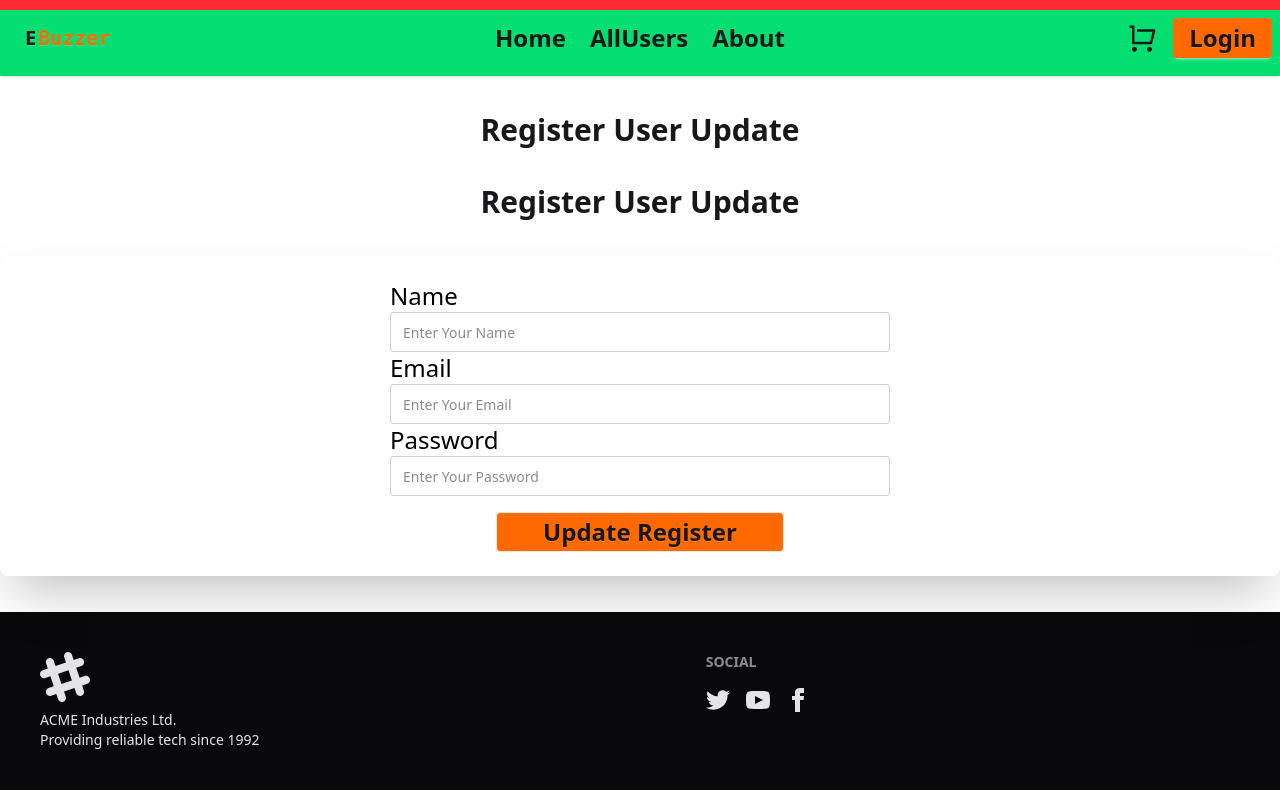
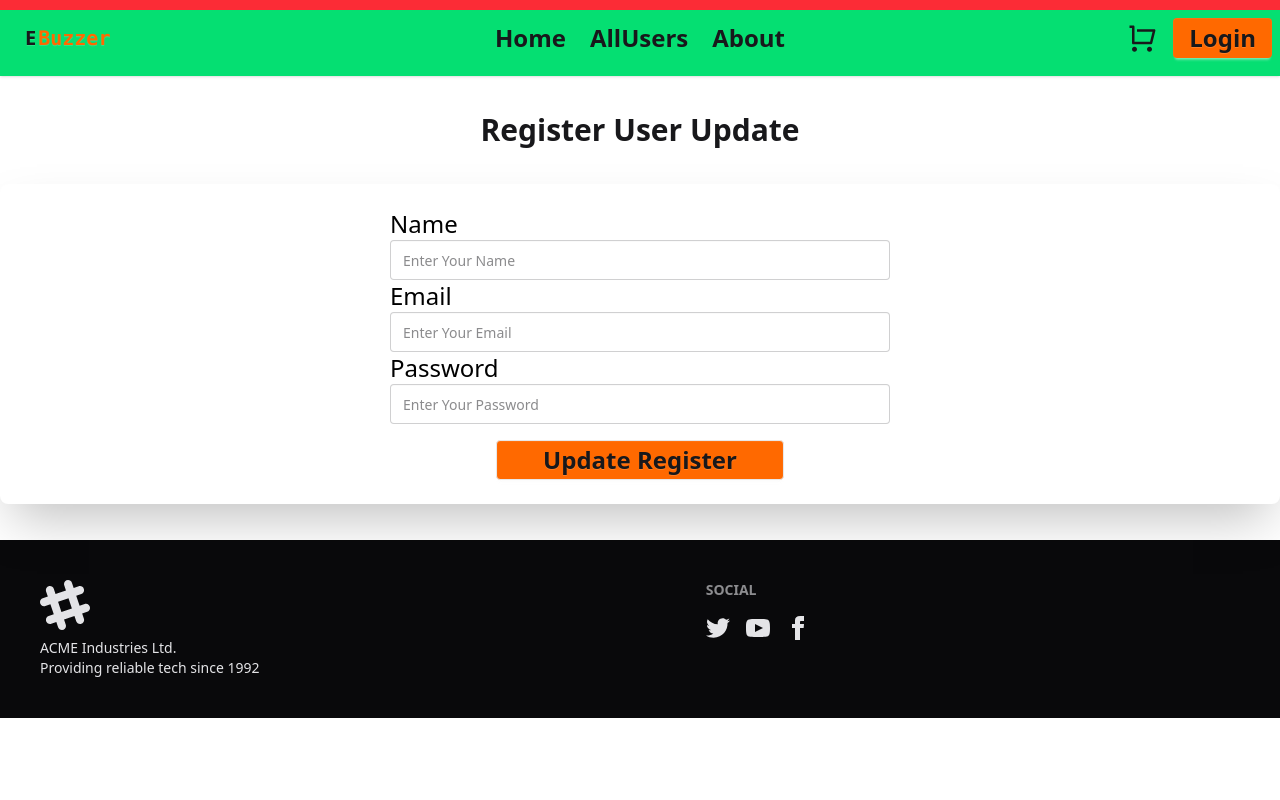
Before and after one commit to AtiqurRahmanAtik/EResturant_Clinet, a React (Vite) app: page /update/1 in a window 1280 px wide. Built offline with nearby package versions, Linux system fonts and the light colour scheme; no server answers.

Commit message:
remove some text

```diff
--- a/src/Components/RegisterUserUpdate.jsx
+++ b/src/Components/RegisterUserUpdate.jsx
@@ -70,7 +70,6 @@ const RegisterUserUpdate = () => {
             <h1 className="text-3xl font-bold text-center my-9">Register User Update</h1>
 
 
-            <h1 className="text-3xl font-bold text-center my-9">Register User Update</h1>
 
 
             <div className="card bg-base-100 w-full  shrink-0 shadow-2xl">
```
